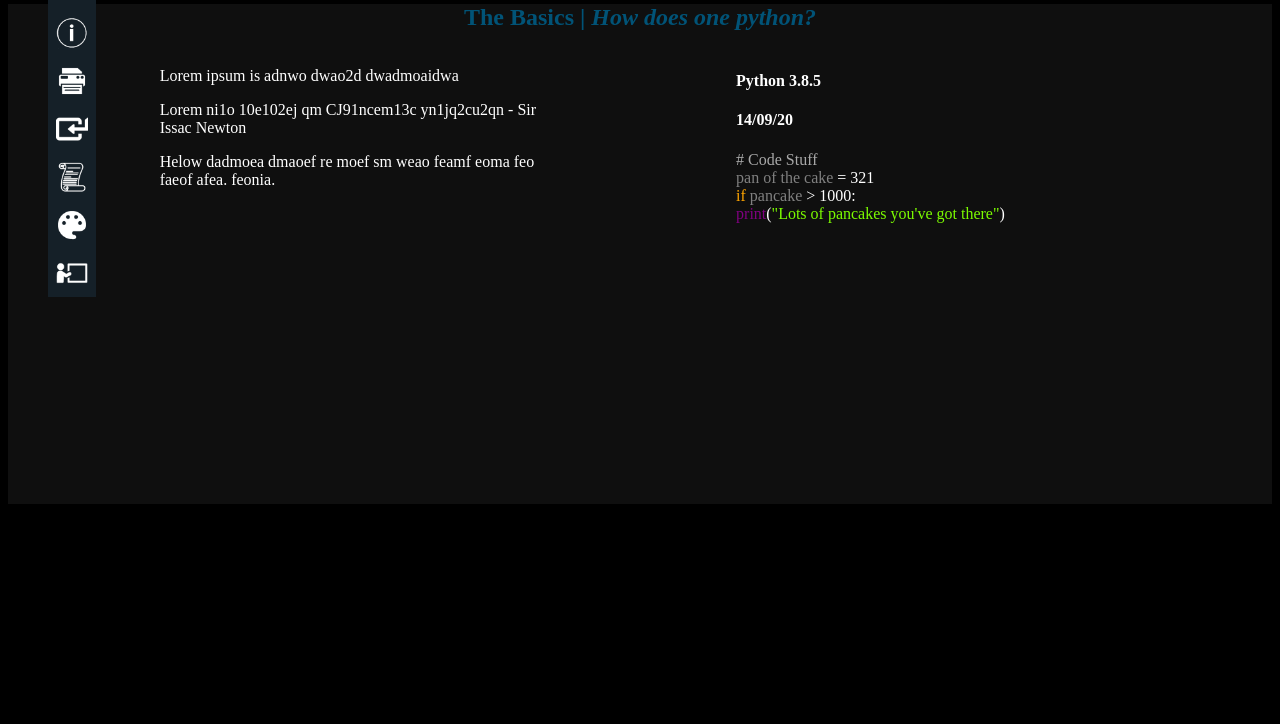
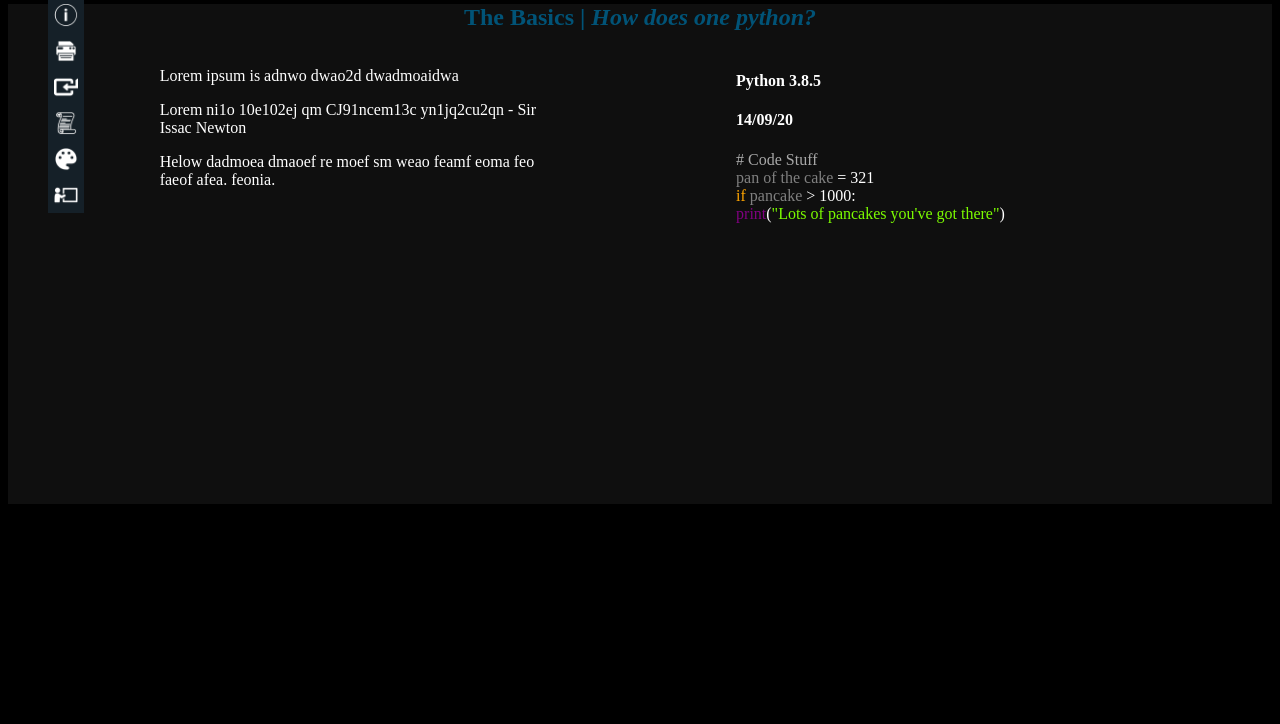
Before and after one commit to cattythegamer-tcat/tutorial_website, a plain HTML site: page index.html in a window 1280 px wide. Shown: the part 76-800 px from the top of the page. Drawn offline with Linux system fonts and the light colour scheme.

Commit message:
Added hover for menu

```diff
--- a/css/style.css
+++ b/css/style.css
@@ -19,7 +19,7 @@
 }
 
 .icon{
-    height:32px;
+    height:24px;
 }
 
 ul{
@@ -28,12 +28,15 @@ ul{
 
 li{
     background-color:#152028;
-    width:40px;
-    height:40px;
-    padding-left:8px;
-    padding-top:8px;
+    width:30px;
+    height:30px;
+    padding-left:6px;
+    padding-top:6px;
 }
 
+li:hover{
+    background-color:#ba2343;
+}
 #menu{
     position:fixed;
 }
```
